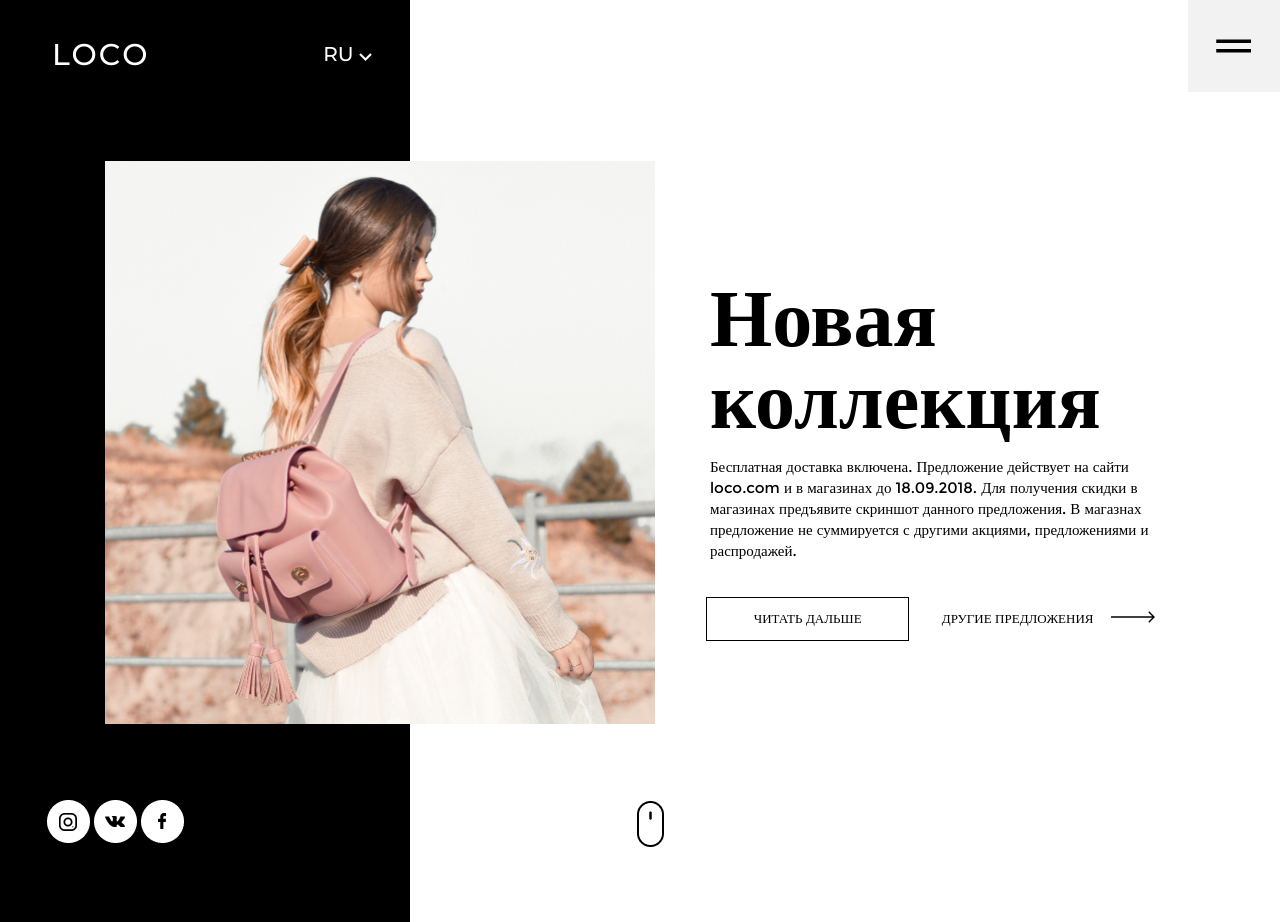
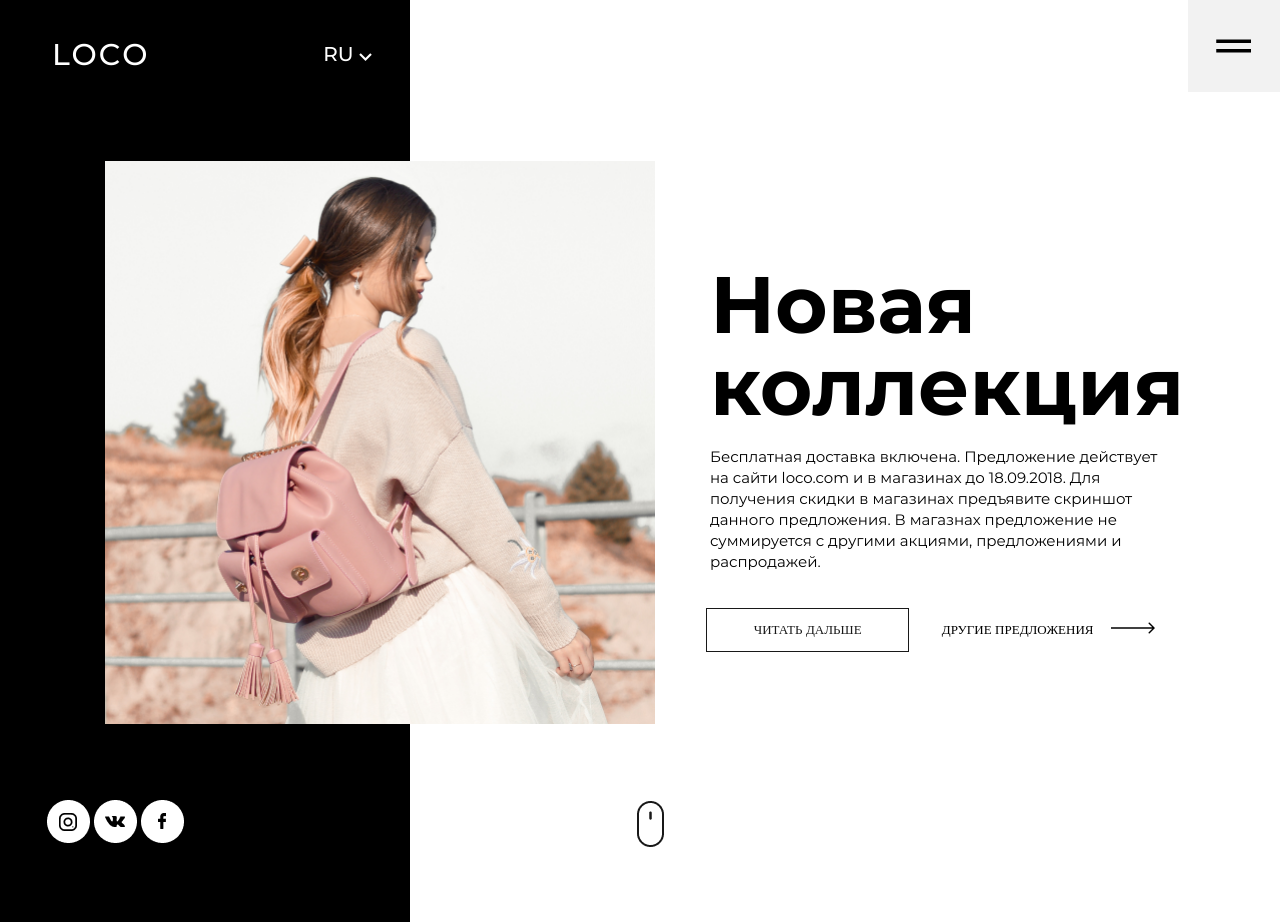
Before and after one commit to WebHeroSchool/pro_look, a plain HTML site: page index.html in a window 1280 px wide. Drawn offline with Linux system fonts and the light colour scheme.

Commit message:
make changes

```diff
--- a/fonts.css
+++ b/fonts.css
@@ -1,26 +1,29 @@
 @font-face {
-    font-family: 'montserratregular';
-    src: url('./fonts/montserrat-webfont.woff2') format('woff2'),
-         url('./fonts/montserrat-webfont.woff') format('woff');
-    font-weight: normal;
+    font-family: 'Montserrat';
+    src: url('./fonts/montserrat-bold-webfont.woff2') format('woff2'),
+         url('./fonts/montserrat-bold-webfont.woff') format('woff'),
+         url('./fonts/Montserrat-Bold.otf') format('opentype');
+    font-weight: bold;
     font-style: normal;
 
 }
 
 @font-face {
-    font-family: 'montserratbold';
-    src: url('./fonts/montserrat_bold-webfont.woff2') format('woff2'),
-         url('./fonts/montserrat_bold-webfont.woff') format('woff');
-    font-weight: 700;
+    font-family: 'Montserrat';
+    src: url('./fonts/montserrat-medium-webfont.woff2') format('woff2'),
+         url('./fonts/montserrat-medium-webfont.woff') format('woff'),
+         url('./fonts/Montserrat-Medium.otf') format('opentype');
+    font-weight: 500;
     font-style: normal;
 
 }
 
 @font-face {
-    font-family: 'montserratmedium';
-    src: url('./fonts/montserrat-medium-webfont.woff2') format('woff2'),
-         url('./fonts/montserrat-medium-webfont.woff') format('woff');
-    font-weight: 500;
+    font-family: 'Montserrat';
+    src: url('./fonts/montserrat-regular-webfont.woff2') format('woff2'),
+         url('./fonts/montserrat-regular-webfont.woff') format('woff'),
+         url('./fonts/Montserrat-Regular.otf') format('opentype');
+    font-weight: normal;
     font-style: normal;
 
 }
--- a/index.html
+++ b/index.html
@@ -16,7 +16,7 @@
       <img class="header__language-icon" src="images/vector.png" alt="Стрелка вниз">
     </span>
   </div>
-  <img class="header__menu-icon" src="images\menu.png" alt="Иконка бургер меню">
+  <img class="header__menu-icon" src="./images\Menu.png" alt="Иконка бургер меню">
 </header>
 <section class="main">
  <div class="main__content">
--- a/style.css
+++ b/style.css
@@ -4,8 +4,9 @@ body {
 	overflow-x: scroll;
 }
 
-button, a:hover{
+button, a:hover {
 	cursor: pointer;
+	opacity: 0.9;
 }
 
 /*-------------------header-------------------*/
@@ -25,13 +26,13 @@ button, a:hover{
 }
 
 .header__logo {
-	font: 500 30px/100px montserratmedium;
+	font: normal 500 30px/100px Montserrat;
 	color: white;
 	letter-spacing: 0.07em;
 }
 
 .header__language {
-	font: 500 20px montserratmedium;
+	font: normal 500 20px Montserrat;
 	color: white;
 	padding-top: 39px;
 }
@@ -45,9 +46,9 @@ button, a:hover{
 
 .main__content {
 	display: flex;
-	overflow: auto;
 	justify-content: center;
 	align-items: center;
+	overflow: auto;
 }
 
 .main, .header {
@@ -70,11 +71,10 @@ button, a:hover{
 }
 
 .main__title {
-	font: 700 80px/82px montserratbold;
+	font: normal bold 80px/82px Montserrat;
     margin-bottom: 0;
 	margin-top: 30px;
 	padding-left: 10px;
-	justify-items: center;
 }
 
 .main__arrow-down {
@@ -82,29 +82,34 @@ button, a:hover{
 }
 
 .main__description {
-	font: normal 15px/21px montserratregular;
 	display: block;
+	font: normal normal 15px/21px Montserrat;
 	max-width: 467px;
 	margin-bottom: 35px;
 	padding-left: 10px;
 }
 
 .main__btn {
-	font: 500 13px montserratmedium;
+	font: normal 500 13px Montserrat;
+	display: inline-block;
 	background: white;
 	border: 1.5px solid #000000;
 	width: 42.8%;
-	height: 44px;
-	display: inline-block;
-	margin-left: 6px;
-	margin-right: 6%;
+    height: 44px;
+    margin-left: 6px;
+    margin-right: 6%;
 }
 
+.main__btn:hover {
+    background-color: #d3cfcf;
+}
+
+
 .main__link {
-	font: 500 13px montserratmedium;
+	font: normal 500 13px Montserrat;
+	display: inline-block;
 	color: black;
 	text-decoration: none;
-	display: inline-block;
 }
 
 .main__arrow {
@@ -151,7 +156,7 @@ button, a:hover{
 	}
 
 	.header__logo {
-		font: normal 30px/37px montserratregular;
+		font: normal 500 30px/37px Montserrat;;
 		color: black;
 		text-align: center;
 		letter-spacing: 0.07em;
@@ -167,19 +172,15 @@ button, a:hover{
 
 	.main__content {
 		position: relative;
-		display: grid;
-		justify-content: inherit;
-		overflow: hidden;
 	}
 
 	.main__picture {
-		height: 100%;
 		width: 100%;
 		padding-left: 0;
 	}
 
 	.main__photo {
-		height:100%;
+		height: 100%;
 		max-width: 768px;
 		margin-right: 0;
 	}
@@ -195,7 +196,7 @@ button, a:hover{
 	}
 
 	.main__title {
-		font: 700 50px/51px montserratbold;
+		font: normal bold 50px/51px Montserrat;
 		padding-left: 22px;
 	}
 
@@ -205,11 +206,13 @@ button, a:hover{
 
 @media (min-width:769px) and (max-width: 900px) {
 	.main__title{
-		font: 700 60px/62px montserratbold;
+		font: normal bold 60px/62px Montserrat;
 	}
+
 	.main__description {
-		font: 500 12px/18px montserratregular;
+		font: normal normal 12px/18px Montserrat;
 	}
+
 	.main__btn, .main__link {
 		font-size: 10px;
 		width: 36%;
```
Also changed, not shown: fonts/Montserrat-Bold.otf (added), fonts/Montserrat-Medium.otf (added), fonts/Montserrat-Regular.otf (added), fonts/montserrat-bold-webfont.woff (added), fonts/montserrat-bold-webfont.woff2 (added), fonts/montserrat-regular-webfont.woff (added), fonts/montserrat-regular-webfont.woff2 (added), fonts/montserrat-webfont.woff (deleted), fonts/montserrat-webfont.woff2 (deleted), fonts/montserrat_bold-webfont.woff (deleted), fonts/montserrat_bold-webfont.woff2 (deleted).
